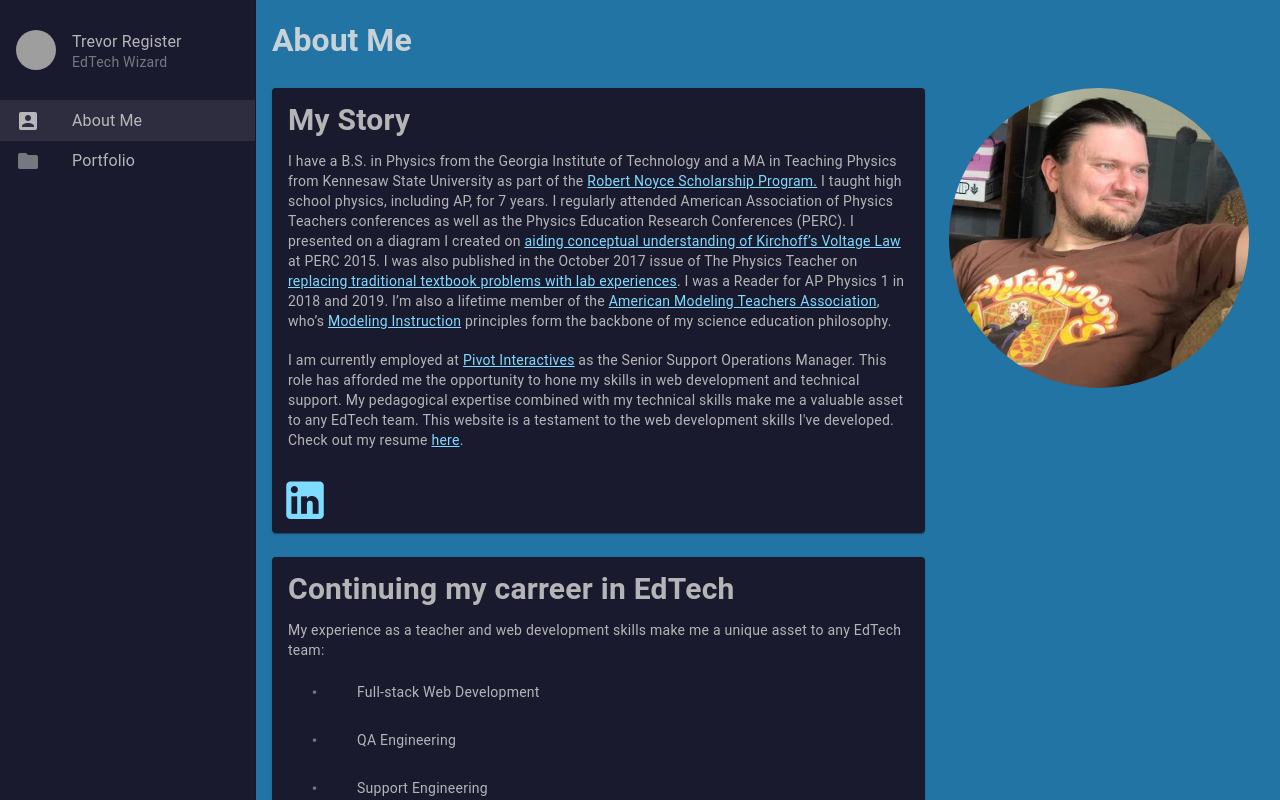
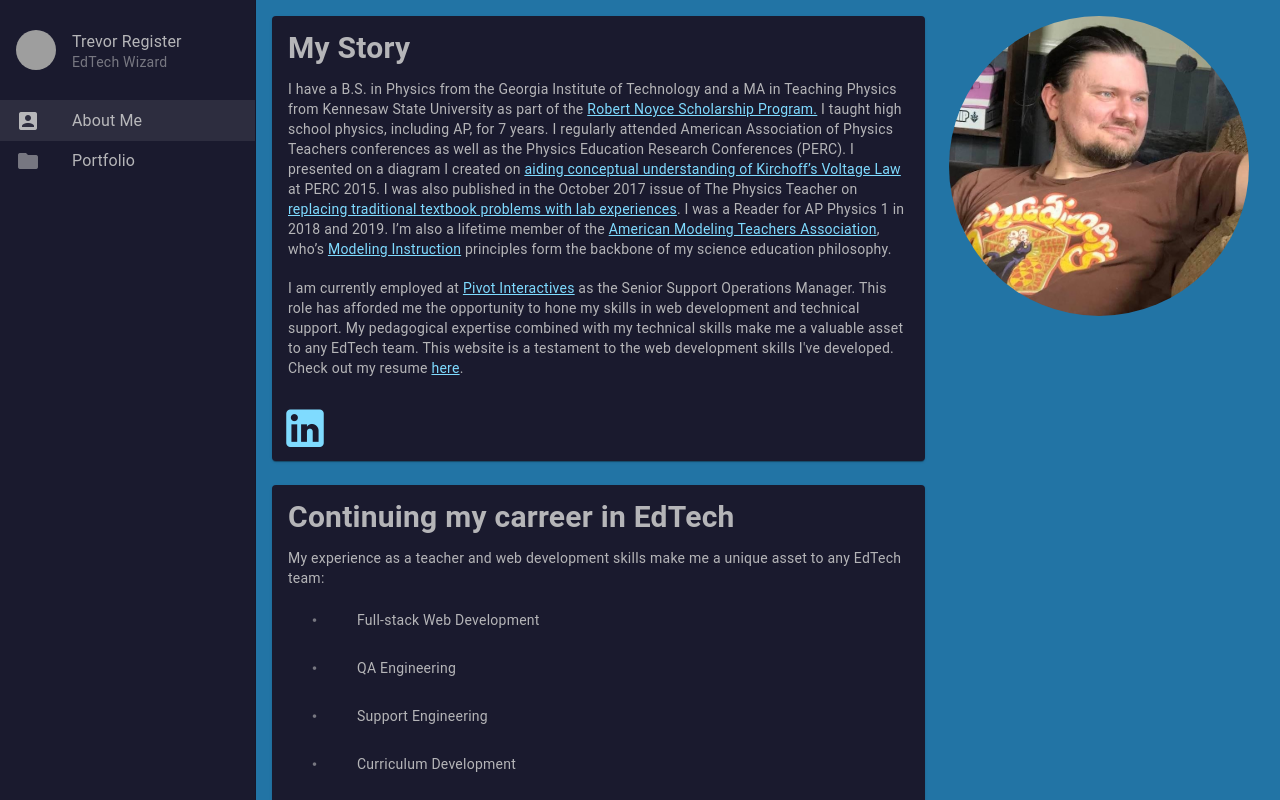
Before and after one commit to trevorregister/my-site, a Vue app: page / in a window 1280 px wide. Shown: the top 800 px of the page. Built offline with nearby package versions, Linux system fonts and the light colour scheme; grey boxes are pictures that could not be loaded.

Commit message:
chore: remove About Me header

```diff
--- a/src/pages/AboutPage.vue
+++ b/src/pages/AboutPage.vue
@@ -1,10 +1,5 @@
 <template>
   <v-container>
-    <v-row>
-      <v-col>
-        <h1>About Me</h1>
-      </v-col>
-    </v-row>
     <v-row>
       <v-col cols="8">
         <v-card>
```
